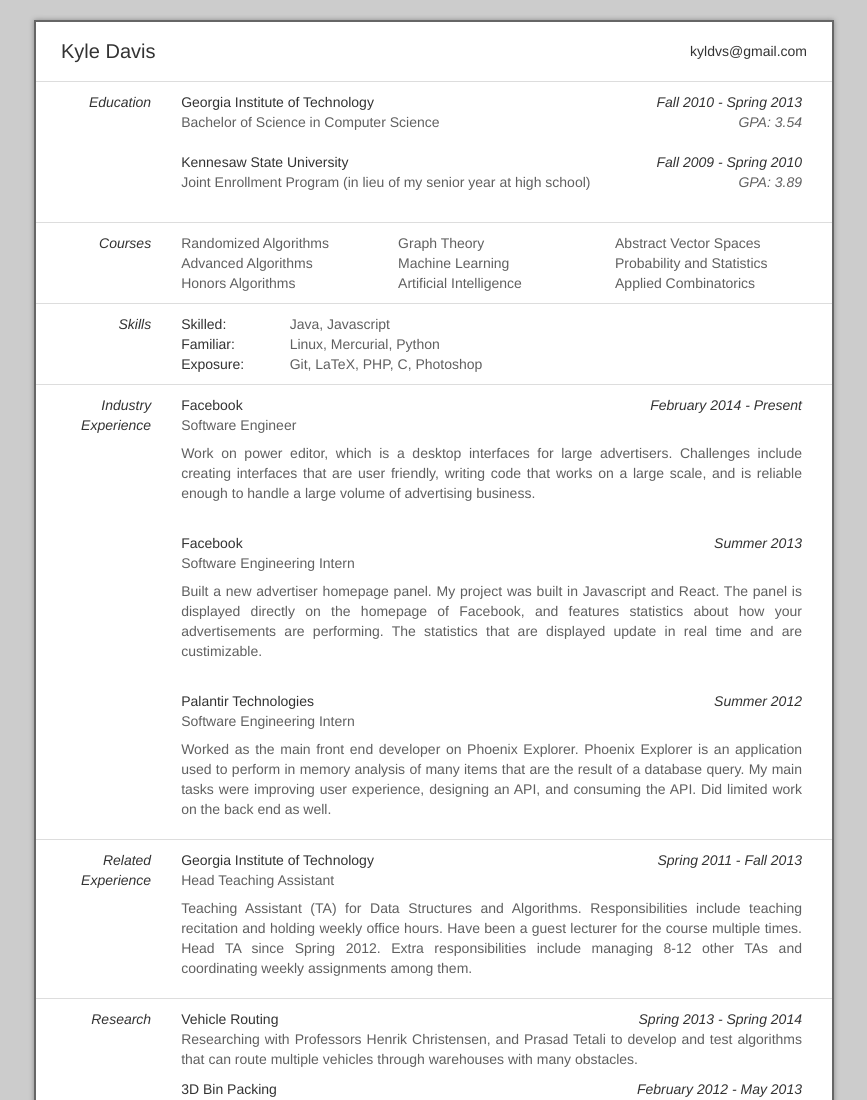
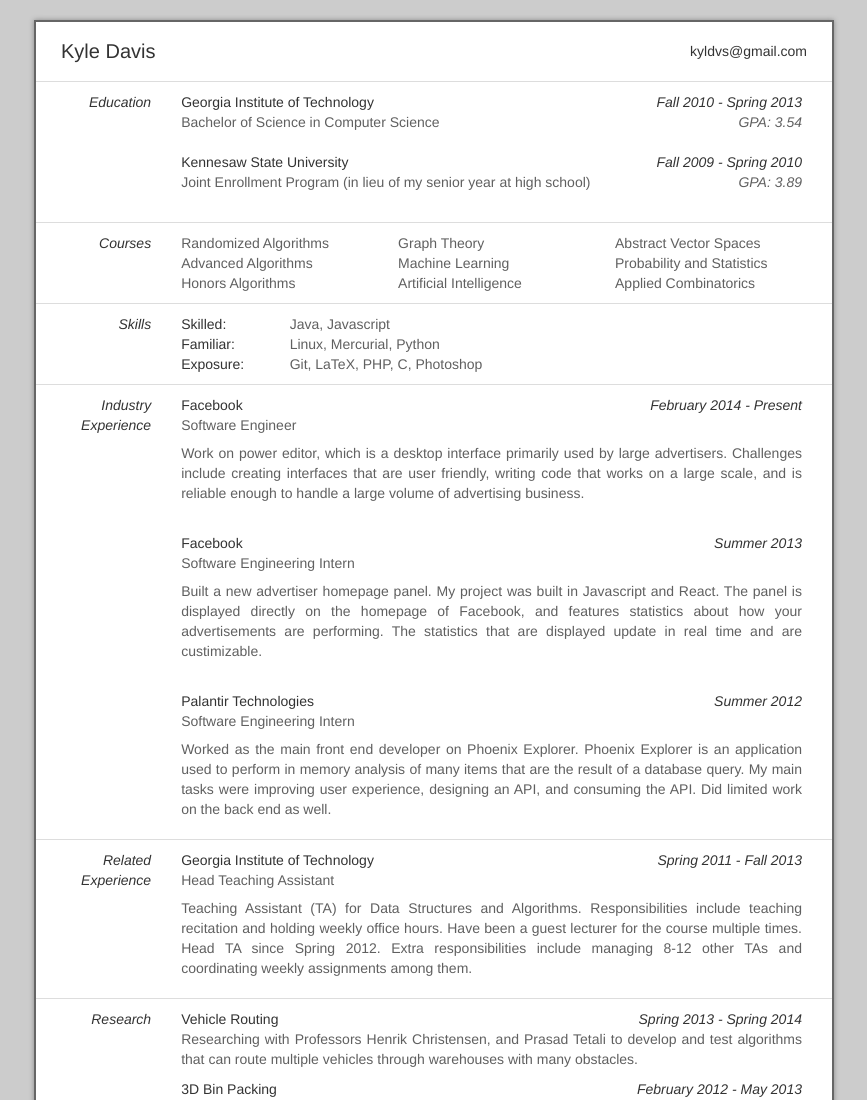
Before and after one commit to kyldvs/resume, a plain HTML site: page index.html in a window 1280 px wide. Shown: the top 1100 px of the page, without its empty margins (206-1073 px from the left). Drawn offline with Linux system fonts and the light colour scheme.

Commit message:
Update index.html

```diff
--- a/index.html
+++ b/index.html
@@ -159,7 +159,7 @@
                     <br />
                     <div class="space"></div>
                     <p>
-                      Work on power editor, which is a desktop interfaces for large advertisers. Challenges include creating interfaces that are user friendly, writing code that works on a large scale, and is reliable enough to handle a large volume of advertising business.
+                      Work on power editor, which is a desktop interface primarily used by large advertisers. Challenges include creating interfaces that are user friendly, writing code that works on a large scale, and is reliable enough to handle a large volume of advertising business.
                     </p>
                   </div>
                   <br />
```
